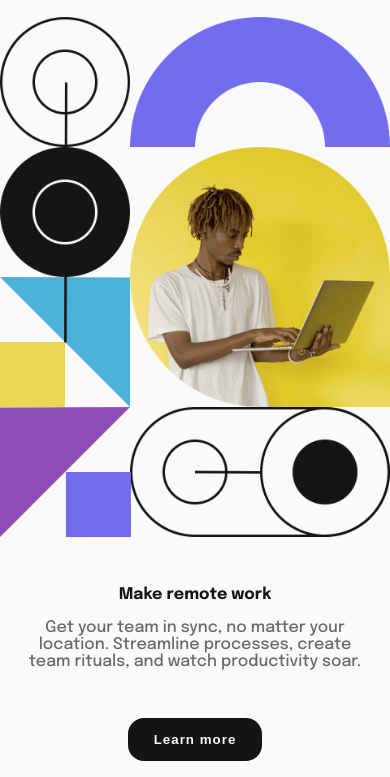
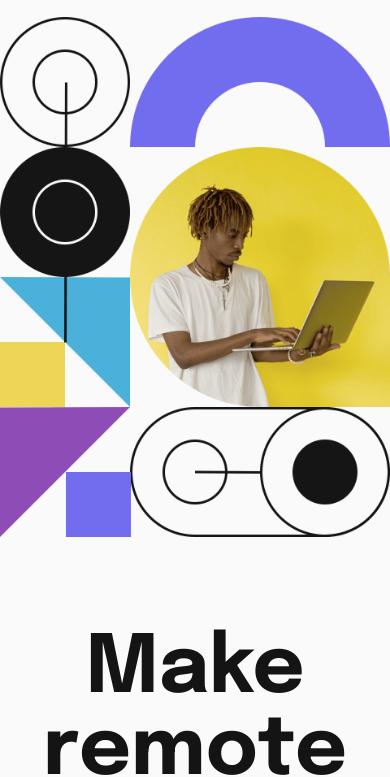
Before and after one commit to ahmedsami666/Intro-section-with-dropdown-navigation, a plain HTML site: page index.html in a window 390 px wide. Shown: the part 69-846 px from the top of the page. Drawn offline with Linux system fonts and the light colour scheme.

Commit message:
second commit

```diff
--- a/styles.css
+++ b/styles.css
@@ -220,9 +220,6 @@ p{
     }
 }
 @media (max-width:425px) {
-    h1{
-        font-size: 1rem;
-    }
     .main{
         padding: 0;
     }
```
